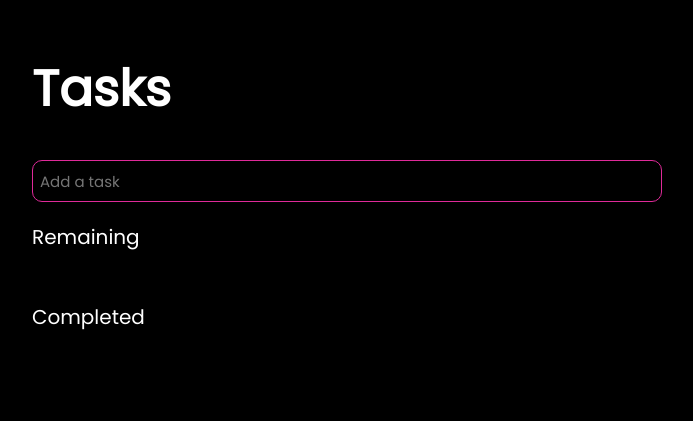
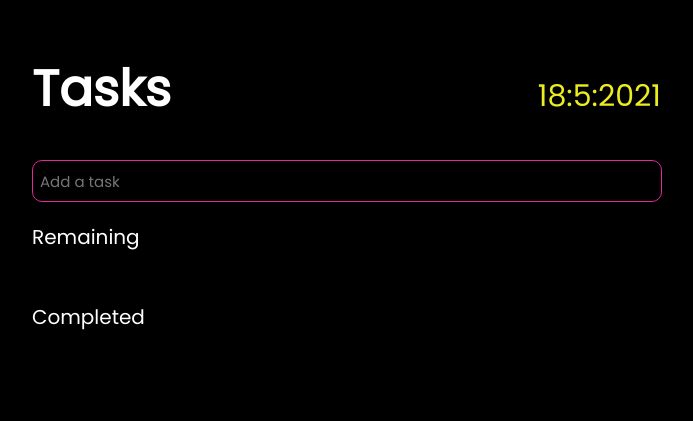
Before and after one commit to ritikrana4/todo-plainJS, a plain HTML site: page index.html in a window 1280 px wide. Shown: the whole page, without its empty margins (268-961 px from the left). Drawn offline with Linux system fonts and the light colour scheme.

Commit message:
add date element

```diff
--- a/index.html
+++ b/index.html
@@ -30,7 +30,11 @@
   </head>
   <body>
     <div class="todo-container">
-      <h1 class="todo-heading">Tasks</h1>
+      <div class="header-container">
+        <h1 class="todo-heading">Tasks</h1>
+        <div class="date"></div>
+      </div>
+
       <div class="todo-form">
         <form class="form">
           <input
--- a/mobile.css
+++ b/mobile.css
@@ -13,6 +13,19 @@ body {
   margin-top: 10px;
   background-color: black;
   width: 850px;
+}
+
+.header-container {
+  display: flex;
+  align-items: baseline;
+}
+
+.date {
+  margin-left: 420px;
+  color: white;
+  font-size: 50px;
+  font-family: "Poppins", sans-serif;
+  color: rgb(236, 236, 34);
 }
 
 .todo-heading {
--- a/script.js
+++ b/script.js
@@ -3,6 +3,7 @@ const todoInput = document.querySelector(".todo-input");
 const todoButton = document.querySelector(".todo-button");
 const todoList = document.querySelector(".todo-list");
 const todoCompleteList = document.querySelector(".todo-complete-list");
+const date = document.querySelector(".date");
 
 todoButton.addEventListener("click", addTodo);
 document.addEventListener("DOMContentLoaded", getToDos);
@@ -107,6 +108,11 @@ function removeLocalTodos(todo) {
 }
 
 function getToDos() {
+  let d = new Date();
+
+  let mon = d.getMonth() + 1;
+  date.innerHTML = "" + d.getDate() + ":" + mon + ":" + d.getFullYear();
+
   let todos;
   if (localStorage.getItem("todos") === null) {
     todos = [];
--- a/style.css
+++ b/style.css
@@ -14,6 +14,19 @@ body {
   background-color: black;
   width: 700px;
   height: 400px;
+}
+
+.header-container {
+  display: flex;
+  align-items: baseline;
+}
+
+.date {
+  margin-left: 367px;
+  color: white;
+  font-size: 30px;
+  font-family: "Poppins", sans-serif;
+  color: rgb(236, 236, 34);
 }
 
 .todo-heading {
```
